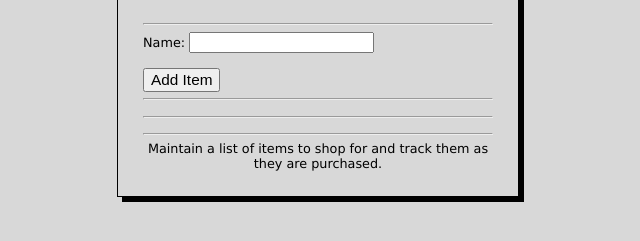
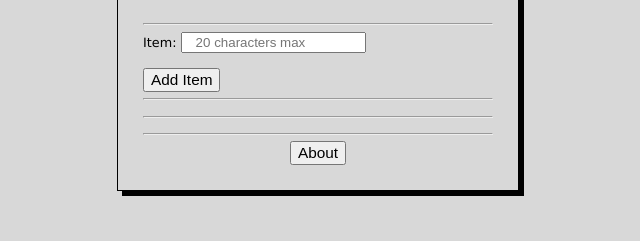
Before and after one commit to staneklist/staneklist.github.io, a plain HTML site: page index.html in a window 1280 px wide. Shown: the part 173-414 px from the top of the page, without its empty margins (322-962 px from the left). Drawn offline with Linux system fonts and the light colour scheme.

Commit message:
Week 13  Update 3

```diff
--- a/index.html
+++ b/index.html
@@ -18,8 +18,10 @@
       <script src="dateScript.js"></script>
       <div id="clear"></div>
       <hr>
-      Name: <input type="text" id="item" name="item" /><br><br>
-      <input class="button" name="submit" type="button" value="Add Item" onclick="addShoppinglist(item.value)" />
+      <label>Item: </label><input type="text" id="item" name="item"
+        onkeydown = "if (event.keyCode == 13)
+        document.getElementById('btnSubmit').click()" maxlength="20" placeholder="   20 characters max"/><br><br>
+      <input id="btnSubmit" class="button" name="submit" type="button" value="Add Item" onclick="addShoppinglist(item.value)" />
       <hr>
       <h3 id="MyListHeader"></h3>
       <p id="MyList"></p>
@@ -28,7 +30,7 @@
       <p id="MyCart"></p>
       <hr>
         <footer>
-          Maintain a list of items to shop for and track them as they are purchased.
+          <input class="button" name="about" type="button" value="About" onclick="about()" />
         </footer>
     </div>
 
--- a/script.js
+++ b/script.js
@@ -8,11 +8,15 @@
 //v 4.0 save cookie
 //v 4.0 read cookie on load and display
 window.onload = function() {
+  about();
   populateshoppinglistonload();
    displayShoppinglists();
     clearFocus();
 };
 
+function about(){
+  alert("This program is used to create and manage shopping lists.\n\n It will also track items as they are purchased.")
+}
 
 //v 4.0 read cookie and return
 function readCookie(name) {
@@ -84,11 +88,13 @@ var MyItems = {
   price:""
 };
 
-//v 3.1 addtocart empty array
-var addtocart = [];
+
 
 //v 2.1: change shoppinglist array empty array
 var shoppinglist = [];
+
+//v 3.1 addtocart empty array
+var addtocart = [];
 
 //display date at top of page
 displayDate();
```
